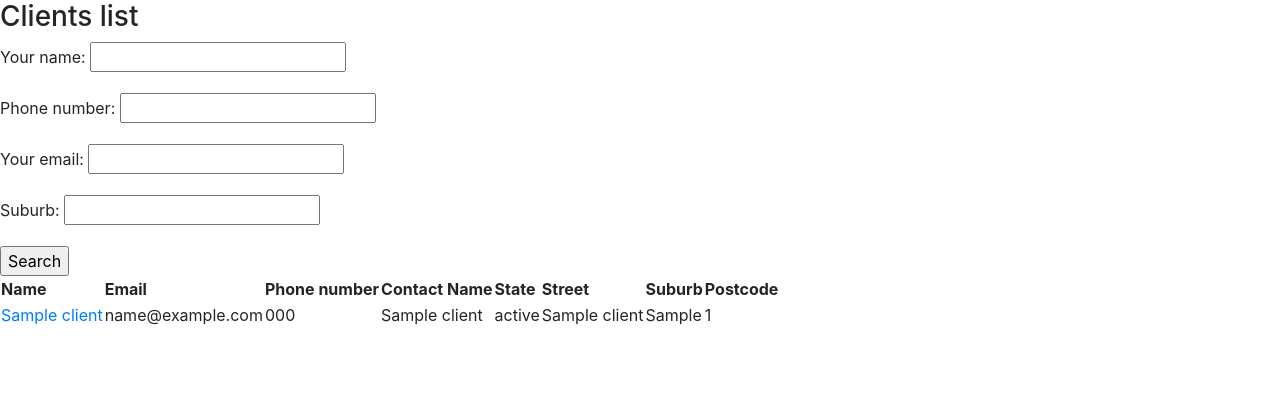
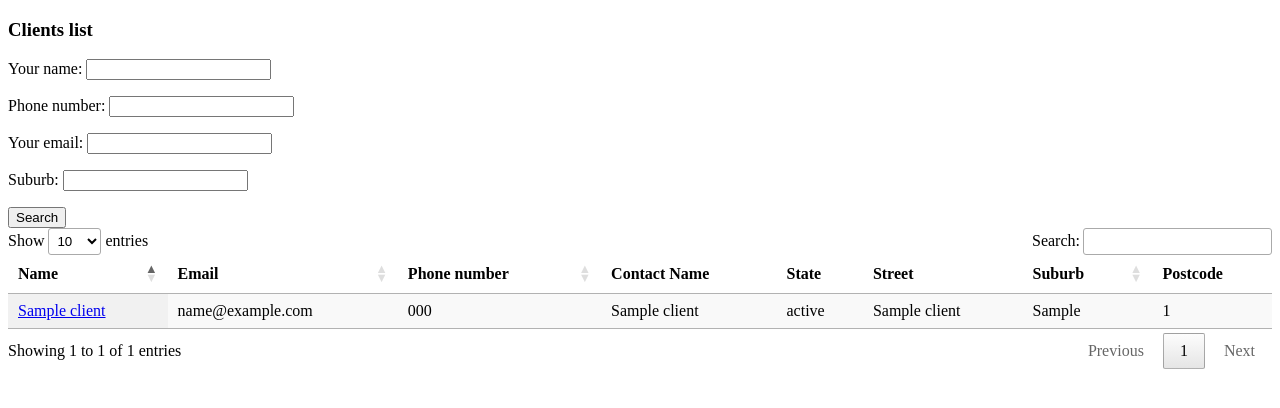
Before and after one commit to DenysSyrbu/test_dataforest2, a Django app: page /client/ in a window 1280 px wide. Shown: the top 408 px of the page. Run offline with Django 3.2, Linux system fonts and the light colour scheme; tables that the repository leaves empty hold one stand-in row (values such as "Sample post"); some libraries are stand-ins or nearby versions.

Commit message:
Add ordering for table columns

```diff
--- a/client/templates/client/clients_view.html
+++ b/client/templates/client/clients_view.html
@@ -3,10 +3,9 @@
 <head>
     <meta charset="UTF-8">
     <title>Clients list</title>
-    <link href="https://stackpath.bootstrapcdn.com/bootstrap/4.2.1/css/bootstrap.min.css" rel="stylesheet" integrity="sha384-GJzZqFGwb1QTTN6wy59ffF1BuGJpLSa9DkKMp0DgiMDm4iYMj70gZWKYbI706tWS" crossorigin="anonymous">
-    <script src="https://code.jquery.com/jquery-3.3.1.slim.js" integrity="sha256-fNXJFIlca05BIO2Y5zh1xrShK3ME+/lYZ0j+ChxX2DA=" crossorigin="anonymous"></script>
-    <link href="https://cdnjs.cloudflare.com/ajax/libs/jquery-bootgrid/1.3.1/jquery.bootgrid.css" rel="stylesheet">
-    <link href=https://cdnjs.cloudflare.com/ajax/libs/jquery-bootgrid/1.3.1/jquery.bootgrid.js rel="stylesheet">
+    <script src="https://code.jquery.com/jquery-3.3.1.min.js" integrity="sha256-FgpCb/KJQlLNfOu91ta32o/NMZxltwRo8QtmkMRdAu8=" crossorigin="anonymous"></script>
+    <link rel="stylesheet" type="text/css" href="https://cdn.datatables.net/1.10.19/css/jquery.dataTables.css">
+    <script type="text/javascript" charset="utf8" src="https://cdn.datatables.net/1.10.19/js/jquery.dataTables.js"></script>
 </head>
 <body>
     <div>
@@ -19,18 +18,21 @@
             </form>
         </div>
     <div>
-        <table id="grid" data-toggle="bootgrid" data-ajax="true" data-url="/api/data/basic">
+        <table id="grid" class="display" style="width:100%">
+         <thead>
           <tr>
-            <th data-column-id="name">Name</th>
-            <th data-column-id="email">Email</th>
-            <th data-column-id="phone">Phone number</th>
-            <th>Contact Name</th>
-            <th>State</th>
-            <th>Street</th>
-            <th data-column-id="suburb">Suburb</th>
-            <th>Postcode</th>
-              <th></th>
+            <th>Name</th>
+            <th>Email</th>
+            <th>Phone number</th>
+            <th class="no-sort">Contact Name</th>
+            <th class="no-sort">State</th>
+            <th class="no-sort">Street</th>
+            <th>Suburb</th>
+            <th class="no-sort">Postcode</th>
           </tr>
+         </thead>
+
+          <tbody>
             {% for client in clients %}
               <tr>
                 <td><a href="{% url 'client_apdate' client.pk %}">{{ client.client_name }}</a></td>
@@ -43,10 +45,23 @@
                 <td>{{ client.postcode }}</td>
               </tr>
               {% endfor %}
+          </tbody>
         </table>
+
 </div>
+
 <script type="text/javascript">
-    $("#grid").bootgrid();
+$(document).ready(function() {
+    $('#grid').DataTable( {
+
+    "ordering": true,
+    columnDefs: [{
+      orderable: false,
+      targets: "no-sort"
+    }]
+
+  });
+});
 </script>
 </body>
 </html>
```
Lines whose indentation alone changed are shown as unchanged.
